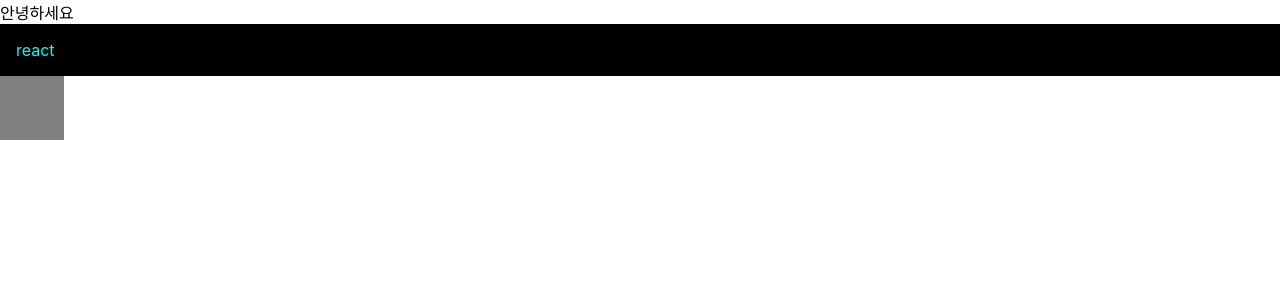
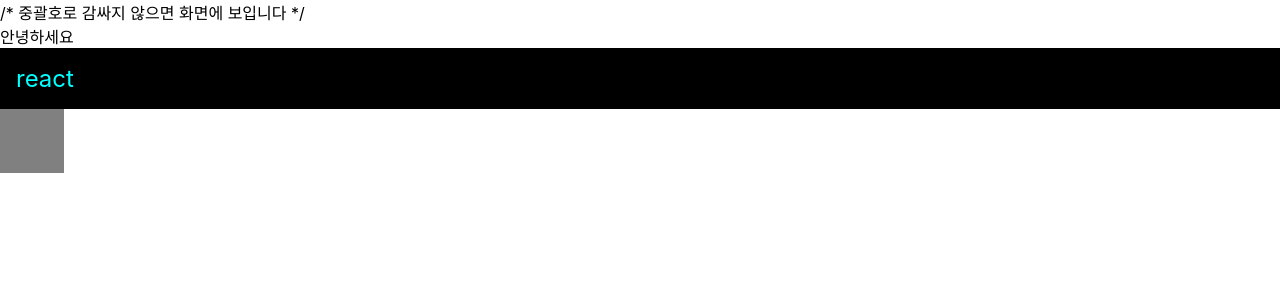
Before and after one commit to ohDASEUL/learning_code_collection, a React (Create React App) app in the folder velopert/react/begin-react/: page / in a window 1280 px wide. Shown: the top 300 px of the page. Built offline with nearby package versions, Linux system fonts and the light colour scheme.

Commit message:
[벨로퍼트와 함께하는 모던 리액트-jsx 기본 규칙 알아보기] - README.md 최종 수정

```diff
--- a/velopert/react/begin-react/src/App.js
+++ b/velopert/react/begin-react/src/App.js
@@ -7,12 +7,17 @@ function App() {
   const style = {
     backgroundColor: "black",
     color: "aqua",
-    fontsize: 24, // 기본 단위 px
+    fontSize: 24, // 기본 단위 px
     padding: "1rem", // 다른 단위 사용 시 문자열로 설정
   };
+
   return (
     <>
-      <Hello />
+      {/* 주석은 화면에 보이지 않습니다 */}
+      /* 중괄호로 감싸지 않으면 화면에 보입니다 */
+      <Hello
+      // 열리는 태그 내부에서는 이렇게 주석을 작성 할 수 있습니다.
+      />
       <div style={style}>{name}</div>
       <div className="gray-box"></div>
     </>
```
Also changed, not shown: 1 other file (tests, documents, lock files or other folders).
